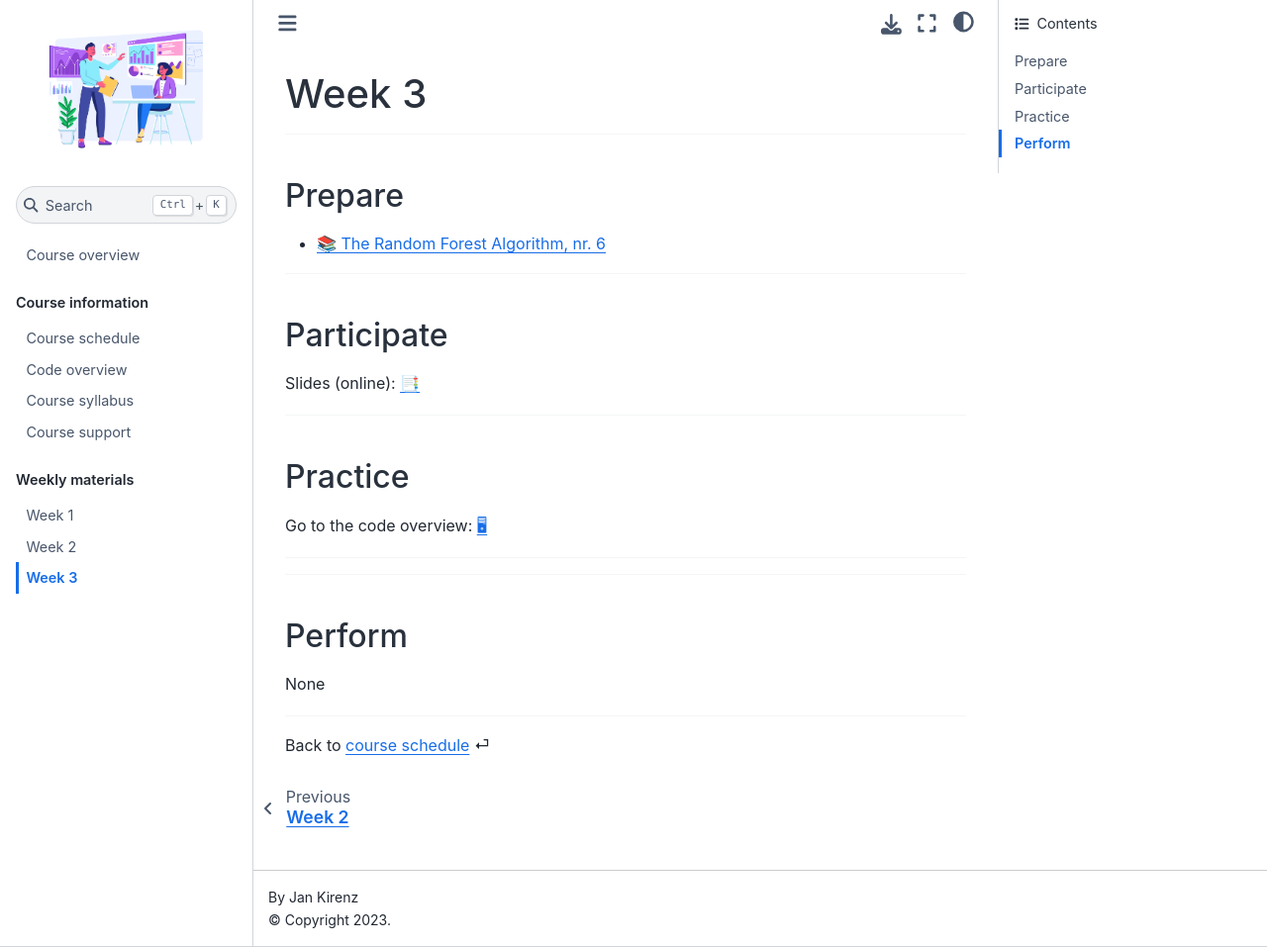
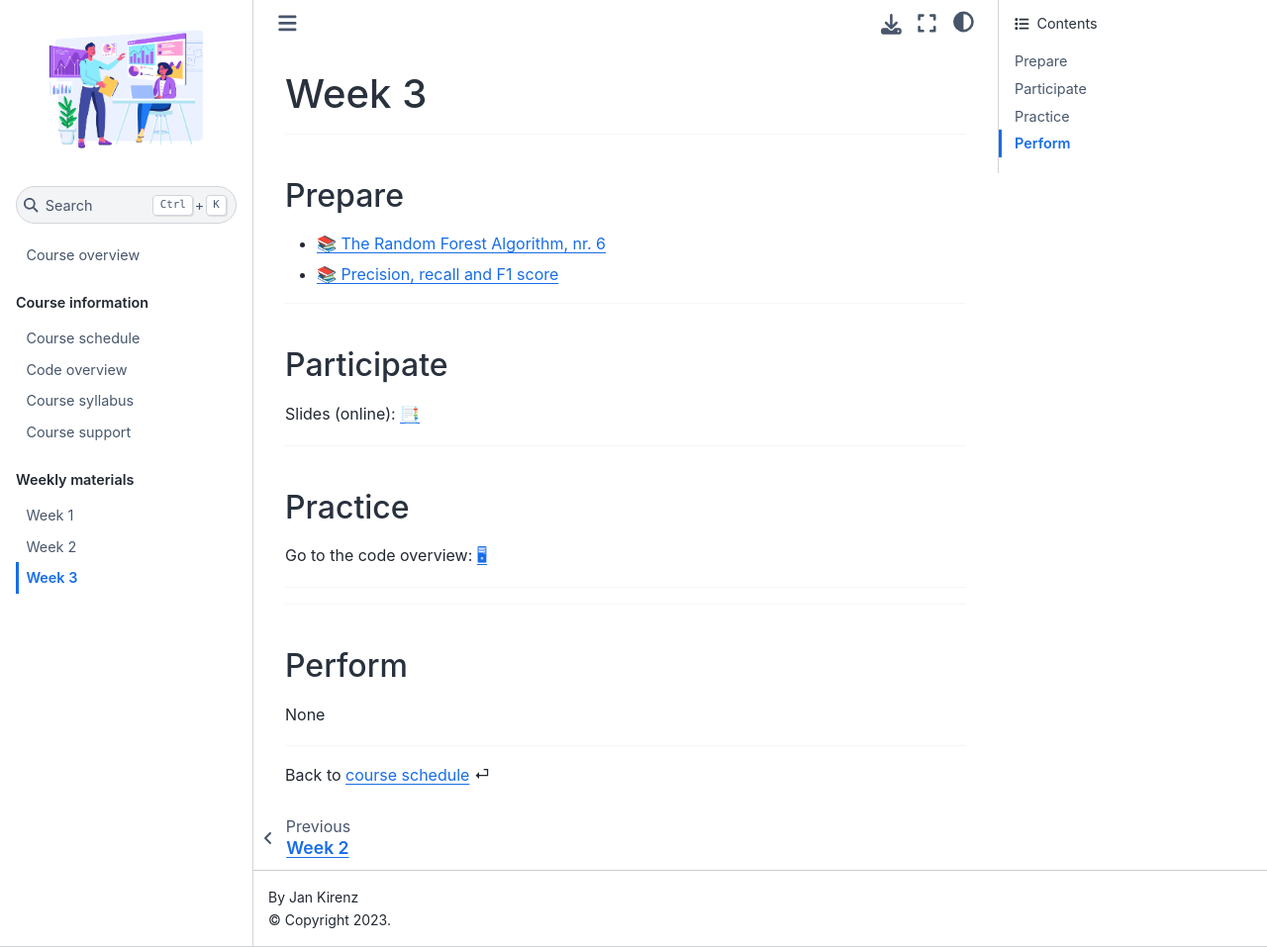
Before and after one commit to kirenz/om2, a Jupyter Book: the page built from weeks/week3.md, in a window 1280 px wide and 957 px high. Shown: the whole window at 99% size. Built offline with Jupyter Book 1.0.4 settings and Sphinx 7.4.7 and the Sphinx Book theme 1.1.4, drawn with Linux system fonts in a browser that asks for light colours.

Commit message:
Update week3.md

```diff
--- a/weeks/week3.md
+++ b/weeks/week3.md
@@ -9,7 +9,7 @@
 - [📚 The Random Forest Algorithm, nr. 6 ](https://mlu-explain.github.io/random-forest/)
 
 
-
+- [📚 Precision, recall and F1 score](https://mlu-explain.github.io/precision-recall/)
 
 
 ---
```
